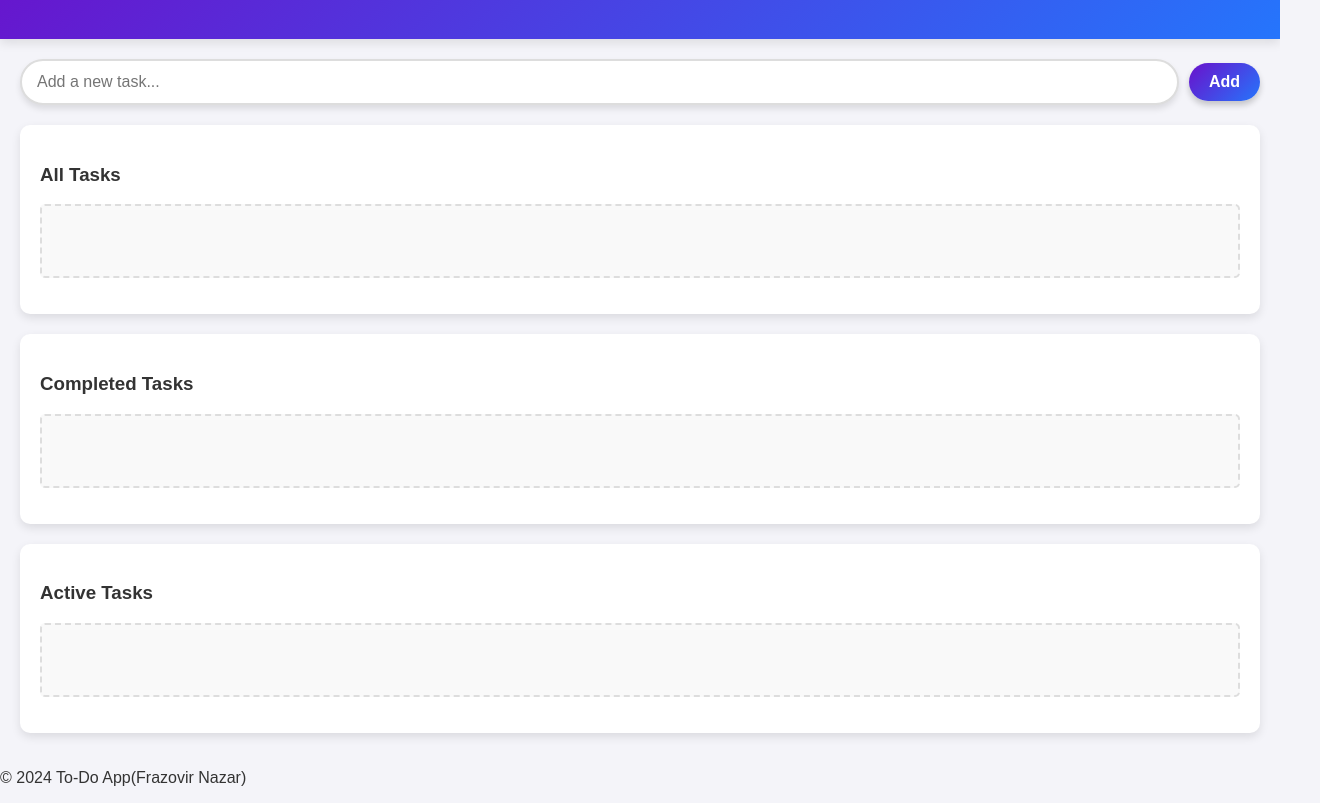
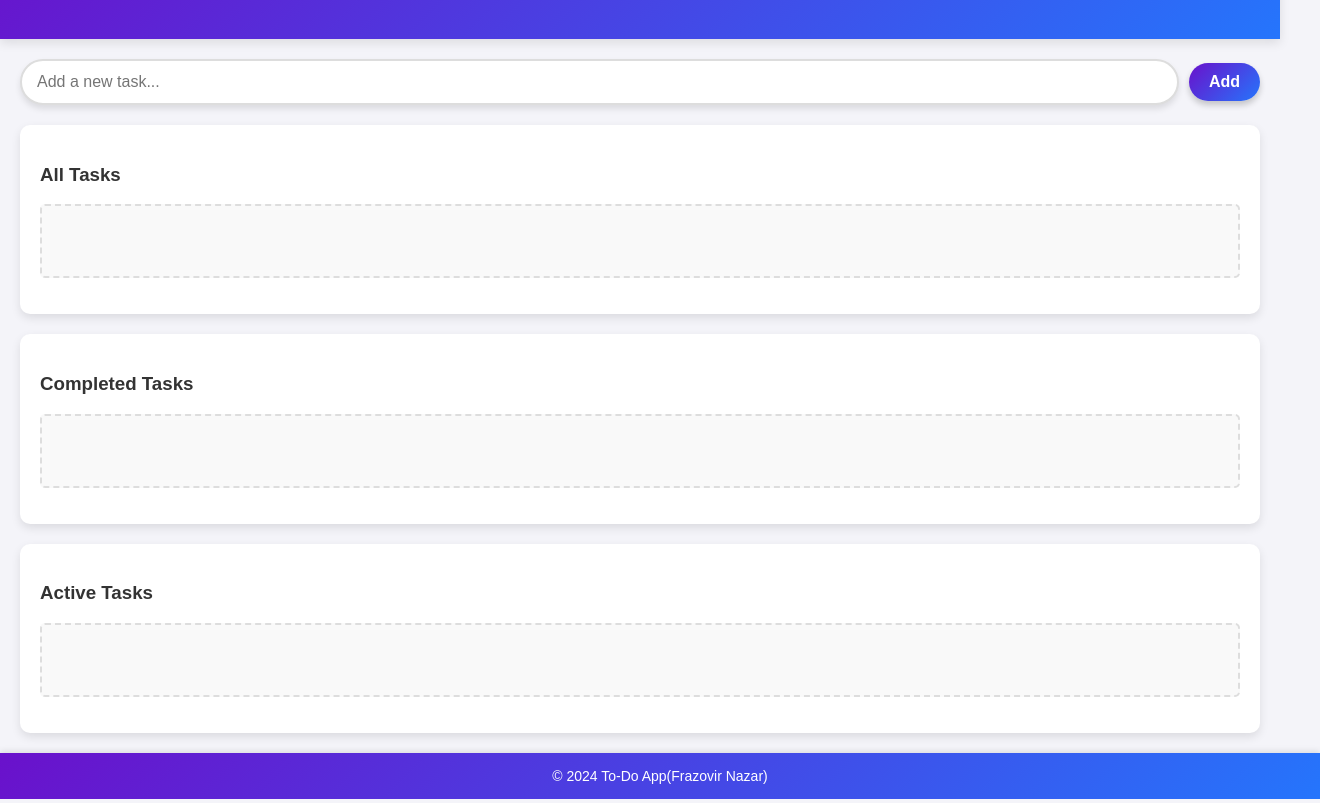
Before and after one commit to NazarFrazovir/To-Do-List, a plain HTML site: page To-Do-List-FILES/index.html in a window 1280 px wide. Shown: the part 81-884 px from the top of the page, 1320 px wide, since content can reach past the window. Drawn offline with Linux system fonts and the light colour scheme.

Commit message:
Add stule for footer

```diff
--- a/To-Do-List-FILES/styles.css
+++ b/To-Do-List-FILES/styles.css
@@ -122,3 +122,32 @@ body {
     background-color: #e3f2fd;
     transition: background-color 0.3s ease, border-color 0.3s ease;
   }
+
+  footer {
+    text-align: center;
+    padding: 15px 20px;
+    background: linear-gradient(135deg, #6a11cb, #2575fc); /* Градієнт */
+    color: white;
+    font-size: 14px;
+    box-shadow: 0 -2px 6px rgba(0, 0, 0, 0.1); /* Тінь угорі */
+    position: relative;
+    bottom: 0;
+    width: 100%;
+  }
+
+  footer p {
+    margin: 0;
+    font-size: 14px;
+    font-weight: 400;
+  }
+
+  footer p a {
+    color: #ffdd57; /* Яскравий колір для посилання */
+    text-decoration: none;
+    font-weight: bold;
+    transition: color 0.3s ease; /* Плавна зміна кольору */
+  }
+
+  footer p a:hover {
+    color: #ffd700; /* Трохи темніше при наведенні */
+  }
```
